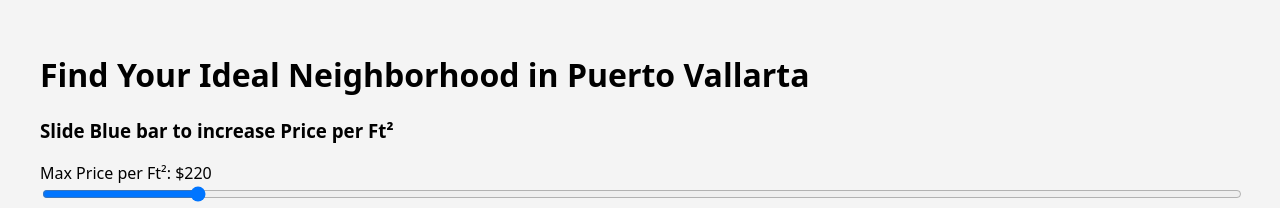
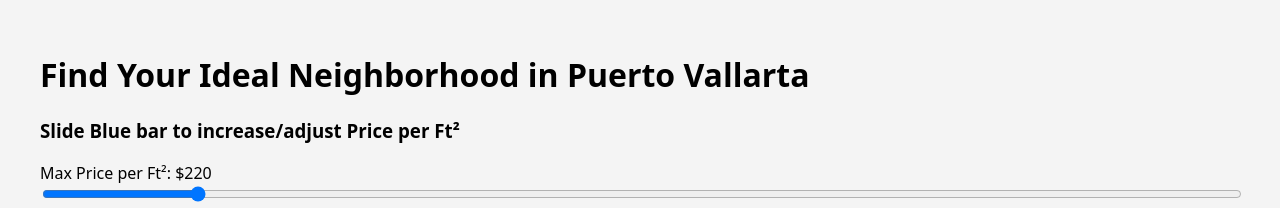
Before and after one commit to grdino/neighborhoods-gr, a React (Create React App) app: page / in a window 1280 px wide. Shown: the top 208 px of the page. Built offline with nearby package versions, Linux system fonts and the light colour scheme.

Commit message:
Update App.js

```diff
--- a/src/App.js
+++ b/src/App.js
@@ -18,7 +18,7 @@ export default function App() {
   return (
     <div className="container">
       <h1>Find Your Ideal Neighborhood in Puerto Vallarta</h1>
-      <h3>Slide Blue bar to increase Price per Ft²</h3>
+      <h3>Slide Blue bar to increase/adjust Price per Ft²</h3>
       <label>Max Price per Ft²: ${maxPrice}</label>
       <input
         type="range"
```
